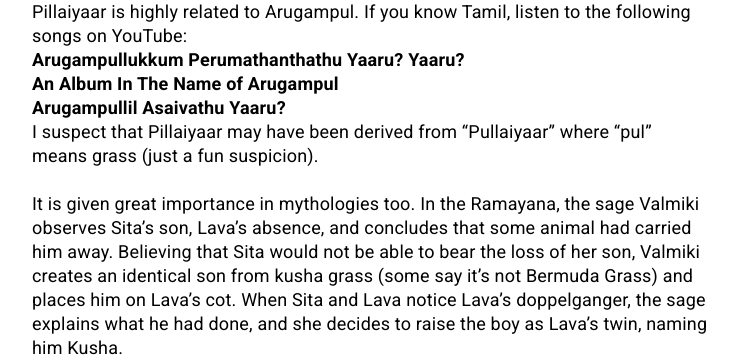
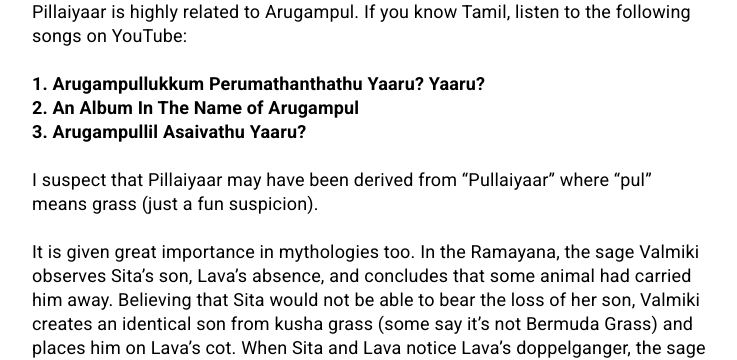
Before and after one commit to arihara-sudhan/blog, a Jekyll site: the page built from _posts/2024-07-18-Bermuda-Grass.md, in a window 1280 px wide and 900 px high, scrolled down 904 px, cut to the strip 211-571 px from the top of the window. Shown: the whole strip, without its empty margins (270-1007 px from the left). Built offline with Jekyll 4.4.1, drawn with Linux system fonts in a browser that asks for light colours.

Commit message:
Update 2024-07-18-Bermuda-Grass.md

```diff
--- a/_posts/2024-07-18-Bermuda-Grass.md
+++ b/_posts/2024-07-18-Bermuda-Grass.md
@@ -3,11 +3,11 @@ Have you ever heard of this grass? It is also called Scutch Grass. In Tamil, it
 <img src="https://levypreserve.org/wp-content/uploads/2022/12/cynodon-dactylon-stem-with-leaves.jpg" width="100%">
 It is known for its medicinal nature, which is good for health and serves as food for cattle. In Southern India, people who worship Pillaiyaar (Lord Ganesh) offer him a garland made of Bermuda Grass. Some people gather cow dung, form it into an elliptical sphere, and insert Bermuda grass on the top, considering it a form of Pillaiyaar.
 
-Pillaiyaar is highly related to Arugampul. If you know Tamil, listen to the following songs on YouTube: <br>
-<a href="https://youtu.be/GHXxjA9qkcg?si=LlLxyytllvel-MiG">Arugampullukkum Perumathanthathu Yaaru? Yaaru?</a><br>
-<a href="https://youtu.be/d3Id-bvqYOU?si=ir539cT_jTO3227h">An Album In The Name of Arugampul</a><br>
-<a href="https://youtu.be/R8WUhl72gZw?si=SgeKxwouA1xK8Xg8">Arugampullil Asaivathu Yaaru?</a>
-<br>
+Pillaiyaar is highly related to Arugampul. If you know Tamil, listen to the following songs on YouTube: <br><br>
+<a href="https://youtu.be/GHXxjA9qkcg?si=LlLxyytllvel-MiG">1. Arugampullukkum Perumathanthathu Yaaru? Yaaru?</a><br>
+<a href="https://youtu.be/d3Id-bvqYOU?si=ir539cT_jTO3227h">2. An Album In The Name of Arugampul</a><br>
+<a href="https://youtu.be/R8WUhl72gZw?si=SgeKxwouA1xK8Xg8">3. Arugampullil Asaivathu Yaaru?</a>
+<br><br>
 I suspect that Pillaiyaar may have been derived from "Pullaiyaar" where "pul" means grass (just a fun suspicion).
 
 It is given great importance in mythologies too. In the Ramayana, the sage Valmiki observes Sita's son, Lava's absence, and concludes that some animal had carried him away. Believing that Sita would not be able to bear the loss of her son, Valmiki creates an identical son from kusha grass (some say it's not Bermuda Grass) and places him on Lava's cot. When Sita and Lava notice Lava's doppelganger, the sage explains what he had done, and she decides to raise the boy as Lava's twin, naming him Kusha.
```
